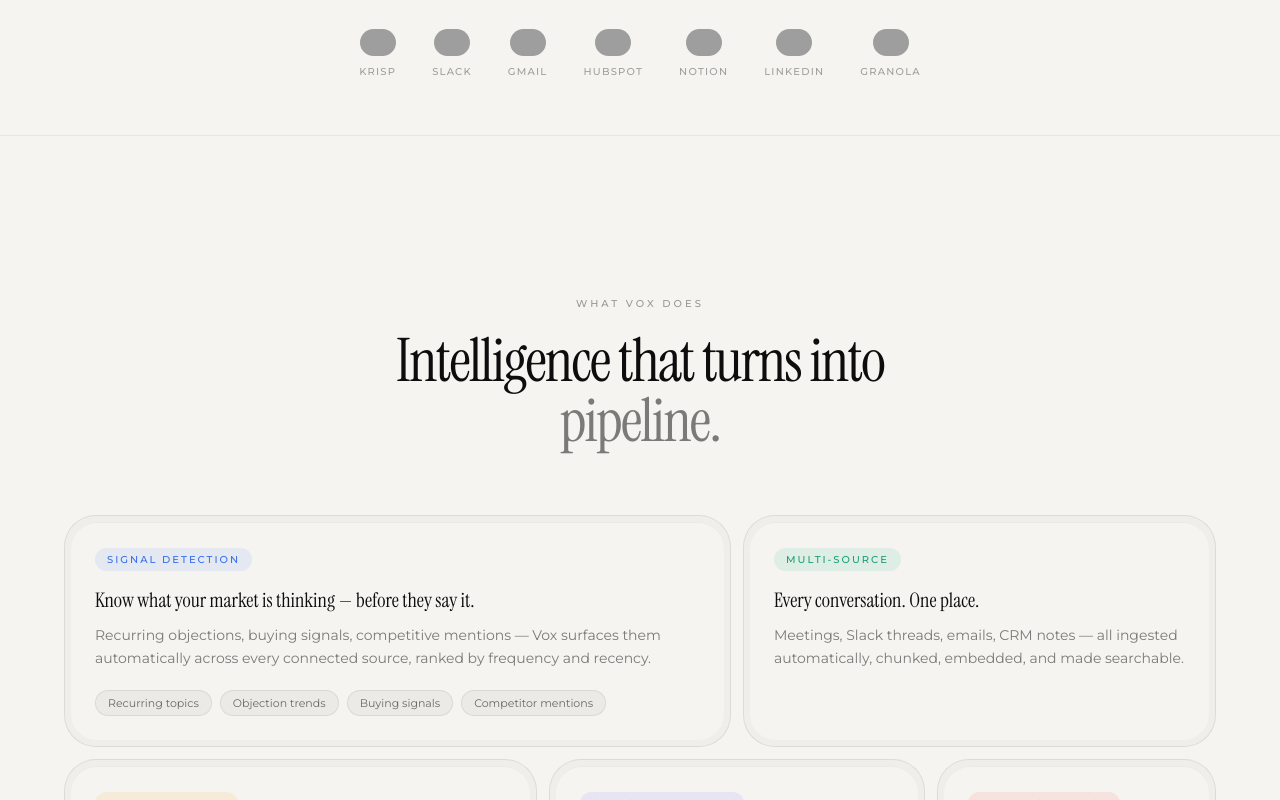
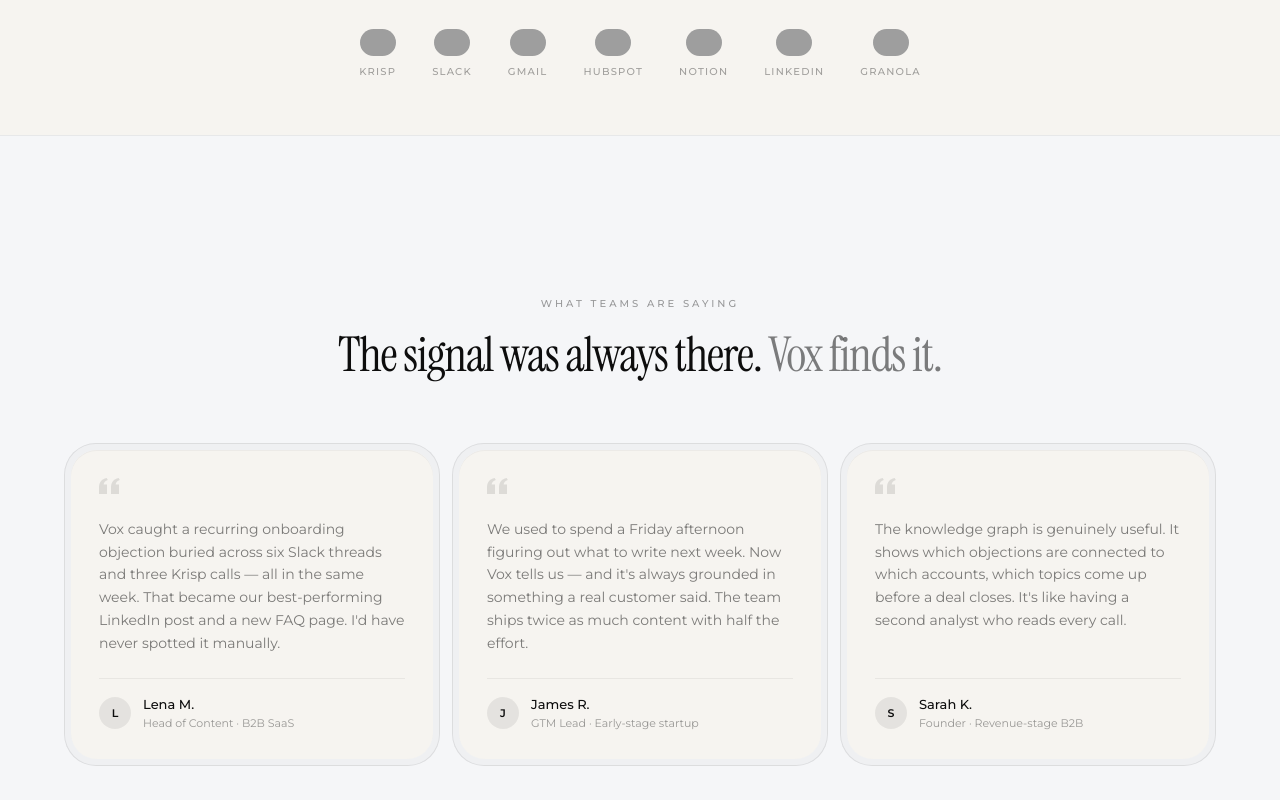
Before and after one commit to habibbangash/Vox, a Next.js app: page / in a window 1280 px wide. Shown: the part 1300-2100 px from the top of the page. Built offline with nearby package versions, Linux system fonts and the light colour scheme; no server answers; grey boxes are pictures that could not be loaded.

Commit message:
feat: landing page — testimonials + use cases sections
Adds social proof (3 testimonial cards) and a "Built for" use cases section
(Content/DG, AEs, Founders) to complete the conversion layer on the landing page.

Co-Authored-By: Claude Sonnet 4.6 <noreply@anthropic.com>

```diff
--- a/app/_components/landing-page.tsx
+++ b/app/_components/landing-page.tsx
@@ -266,11 +266,58 @@ function BentoCard({
   )
 }
 
+const TESTIMONIALS = [
+  {
+    quote: "Vox caught a recurring onboarding objection buried across six Slack threads and three Krisp calls — all in the same week. That became our best-performing LinkedIn post and a new FAQ page. I'd have never spotted it manually.",
+    name: 'Lena M.',
+    title: 'Head of Content',
+    company: 'B2B SaaS',
+  },
+  {
+    quote: "We used to spend a Friday afternoon figuring out what to write next week. Now Vox tells us — and it's always grounded in something a real customer said. The team ships twice as much content with half the effort.",
+    name: 'James R.',
+    title: 'GTM Lead',
+    company: 'Early-stage startup',
+  },
+  {
+    quote: "The knowledge graph is genuinely useful. It shows which objections are connected to which accounts, which topics come up before a deal closes. It's like having a second analyst who reads every call.",
+    name: 'Sarah K.',
+    title: 'Founder',
+    company: 'Revenue-stage B2B',
+  },
+] as const
+
+const USE_CASES = [
+  {
+    tag: 'Content & Demand Gen',
+    tagColor: 'rgba(59,130,246,0.1)',
+    tagTextColor: 'rgba(37,99,235,0.9)',
+    title: 'Turn every call into content that converts.',
+    body: "Your customers already have the words. Vox finds the themes they repeat — across meetings, Slack, and email — and turns them into LinkedIn posts, newsletters, and sales assets that land because they're real.",
+  },
+  {
+    tag: 'Account Executives',
+    tagColor: 'rgba(16,185,129,0.1)',
+    tagTextColor: 'rgba(5,150,105,0.9)',
+    title: 'Walk into every deal knowing what actually matters.',
+    body: "Surface buying signals, recurring objections, and competitive mentions across all your accounts — ranked by recency and frequency. Know the right thing to say before you say it.",
+  },
+  {
+    tag: 'Founders & GTM Leaders',
+    tagColor: 'rgba(245,158,11,0.1)',
+    tagTextColor: 'rgba(180,105,0,0.9)',
+    title: "Stay close to the voice of your customer — without reading every transcript.",
+    body: "Vox synthesises everything your team hears into a live intelligence layer. See what's shifting, what's trending, and what your market is saying right now — not last quarter.",
+  },
+] as const
+
 export function LandingPage() {
-  const features   = useInView(0.08)
-  const howWorks   = useInView(0.08)
-  const pricingRef = useInView(0.08)
-  const ctaRef     = useInView(0.15)
+  const features      = useInView(0.08)
+  const testimonials  = useInView(0.08)
+  const useCases      = useInView(0.08)
+  const howWorks      = useInView(0.08)
+  const pricingRef    = useInView(0.08)
+  const ctaRef        = useInView(0.15)
 
   const reveal = (inView: boolean) =>
     `transition-all duration-700 ${inView ? 'opacity-100 translate-y-0 blur-none' : 'opacity-0 translate-y-10 blur-sm'}`
@@ -425,6 +472,54 @@ export function LandingPage() {
         </div>
       </div>
 
+      {/* ═══ TESTIMONIALS ══════════════════════════════════════════════════════ */}
+      <section className="px-4 sm:px-8 py-32 sm:py-40"
+        style={{ backgroundColor: '#f5f6f8', borderTop: '1px solid rgba(0,0,0,0.06)' }}>
+        <div ref={testimonials.ref} className="max-w-6xl mx-auto">
+
+          <div className={`text-center mb-16 ${reveal(testimonials.inView)}`}
+            style={{ transitionTimingFunction: EASE }}>
+            <p className="text-[10px] tracking-[0.3em] uppercase font-medium mb-5"
+              style={{ color: 'rgba(0,0,0,0.38)' }}>What teams are saying</p>
+            <h2 className="text-4xl sm:text-5xl font-normal"
+              style={{ fontFamily: SERIF, letterSpacing: '-1.2px', lineHeight: 1.0, color: LT }}>
+              The signal was always there.{' '}
+              <em className="not-italic" style={{ color: LM }}>Vox finds it.</em>
+            </h2>
+          </div>
+
+          <div className={`grid grid-cols-1 md:grid-cols-3 gap-3 ${reveal(testimonials.inView)}`}
+            style={{ transitionTimingFunction: EASE, transitionDelay: '150ms' }}>
+            {TESTIMONIALS.map((t) => (
+              <div key={t.name} className="p-[6px] rounded-[2rem]"
+                style={{ background: 'rgba(0,0,0,0.025)', border: '1px solid rgba(0,0,0,0.08)' }}>
+                <div className="rounded-[calc(2rem-6px)] p-7 flex flex-col gap-6 h-full bg-background"
+                  style={{ boxShadow: 'inset 0 1px 0 rgba(0,0,0,0.04)' }}>
+                  <svg width="22" height="16" viewBox="0 0 22 16" fill="none" className="shrink-0">
+                    <path d="M0 16V9.6C0 4.267 2.56 1.067 7.68 0l1.12 1.92C6.293 2.667 4.96 4.213 4.64 6.4H8V16H0Zm12 0V9.6C12 4.267 14.56 1.067 19.68 0l1.12 1.92c-2.507.747-3.84 2.293-4.16 4.48H20V16H12Z"
+                      fill="rgba(0,0,0,0.1)" />
+                  </svg>
+                  <p className="text-[14px] leading-relaxed flex-1" style={{ color: LM }}>
+                    {t.quote}
+                  </p>
+                  <div className="flex items-center gap-3 pt-4"
+                    style={{ borderTop: '1px solid rgba(0,0,0,0.06)' }}>
+                    <div className="w-8 h-8 rounded-full flex items-center justify-center text-[11px] font-semibold shrink-0"
+                      style={{ background: 'rgba(0,0,0,0.07)', color: LT }}>
+                      {t.name.charAt(0)}
+                    </div>
+                    <div>
+                      <p className="text-[13px] font-medium" style={{ color: LT }}>{t.name}</p>
+                      <p className="text-[11px]" style={{ color: 'rgba(0,0,0,0.38)' }}>{t.title} · {t.company}</p>
+                    </div>
+                  </div>
+                </div>
+              </div>
+            ))}
+          </div>
+        </div>
+      </section>
+
       {/* ═══ FEATURES BENTO ════════════════════════════════════════════════════ */}
       <section id="features" className="px-4 sm:px-8 py-32 sm:py-40 bg-background"
         style={{ borderTop: '1px solid rgba(0,0,0,0.06)' }}>
@@ -445,6 +540,45 @@ export function LandingPage() {
             style={{ transitionTimingFunction: EASE, transitionDelay: '150ms' }}>
             {BENTO_FEATURES.map((f) => (
               <BentoCard key={f.tag} {...f} />
+            ))}
+          </div>
+        </div>
+      </section>
+
+      {/* ═══ USE CASES ═════════════════════════════════════════════════════════ */}
+      <section className="px-4 sm:px-8 py-32 sm:py-40 bg-background"
+        style={{ borderTop: '1px solid rgba(0,0,0,0.06)' }}>
+        <div ref={useCases.ref} className="max-w-6xl mx-auto">
+
+          <div className={`text-center mb-16 ${reveal(useCases.inView)}`}
+            style={{ transitionTimingFunction: EASE }}>
+            <p className="text-[10px] tracking-[0.3em] uppercase font-medium mb-5"
+              style={{ color: 'rgba(0,0,0,0.38)' }}>Built for</p>
+            <h2 className="text-4xl sm:text-5xl md:text-[60px] font-normal max-w-[20ch] mx-auto"
+              style={{ fontFamily: SERIF, letterSpacing: '-1.8px', lineHeight: 1.0, color: LT }}>
+              Revenue teams who{' '}
+              <em className="not-italic" style={{ color: LM }}>move on signal.</em>
+            </h2>
+          </div>
+
+          <div className={`grid grid-cols-1 md:grid-cols-3 gap-3 ${reveal(useCases.inView)}`}
+            style={{ transitionTimingFunction: EASE, transitionDelay: '150ms' }}>
+            {USE_CASES.map((u) => (
+              <div key={u.tag} className="p-[6px] rounded-[2rem]"
+                style={{ background: 'rgba(0,0,0,0.025)', border: '1px solid rgba(0,0,0,0.08)' }}>
+                <div className="rounded-[calc(2rem-6px)] p-7 flex flex-col gap-5 h-full bg-background"
+                  style={{ boxShadow: 'inset 0 1px 0 rgba(0,0,0,0.04)' }}>
+                  <span className="inline-block self-start rounded-full px-3 py-1 text-[10px] uppercase tracking-[0.2em] font-medium"
+                    style={{ background: u.tagColor, color: u.tagTextColor }}>
+                    {u.tag}
+                  </span>
+                  <h3 className="text-lg sm:text-xl font-normal leading-snug"
+                    style={{ fontFamily: SERIF, color: LT }}>
+                    {u.title}
+                  </h3>
+                  <p className="text-[14px] leading-relaxed flex-1" style={{ color: LM }}>{u.body}</p>
+                </div>
+              </div>
             ))}
           </div>
         </div>
```
